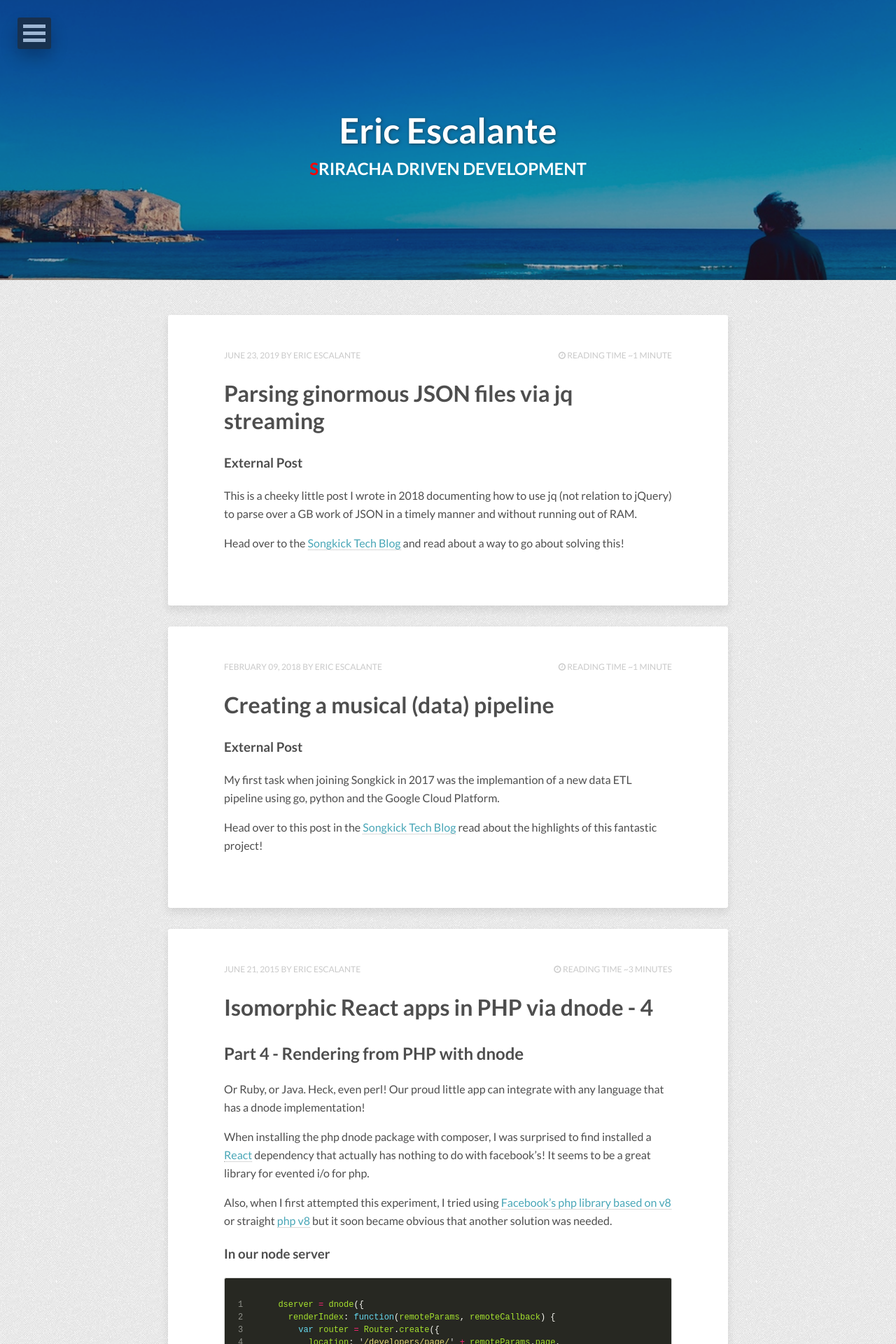
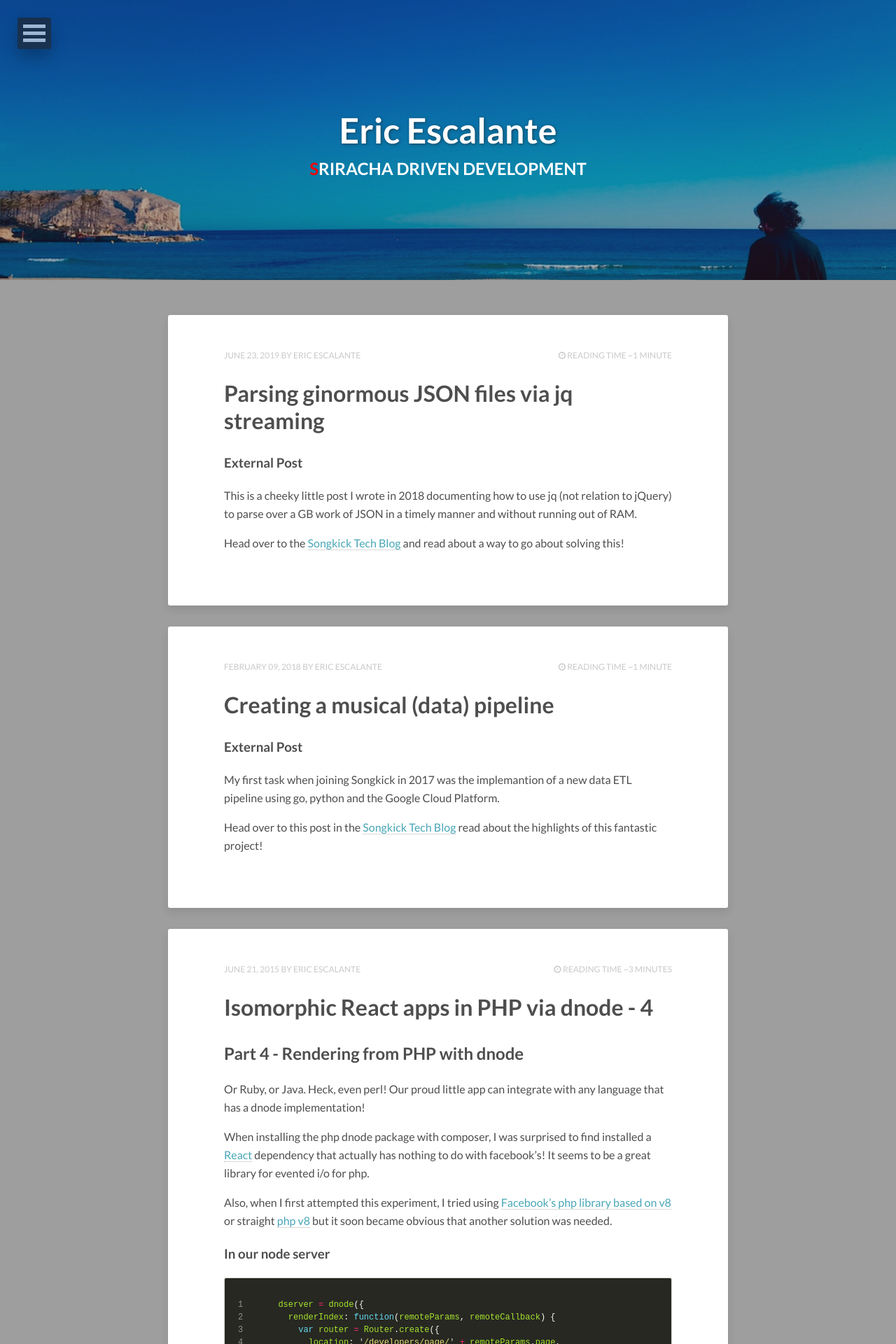
Before and after one commit to ericescalante/ericescalante.github.io, a Jekyll site: the page built from index.html, in a window 1280 px wide. Shown: the top 1920 px of the page at 70% size. Built offline with Jekyll 4.4.1, drawn with Linux system fonts in a browser that asks for light colours; nearby versions of some CDN libraries; the list of posts is cut into pages by our own code.

```diff
--- a/_config.yml
+++ b/_config.yml
@@ -26,7 +26,7 @@ owner:
   google_plus:
 
 # Background image to be tiled on all pages
-background: light_toast.png
+background: light_toast.pngx§
 
 # Analytics and webmaster tools stuff goes here
 google_analytics:
@@ -42,9 +42,6 @@ markdown:    kramdown
 plugins:
   - jekyll-sitemap
   - jekyll-paginate
-  - jekyll-gist
-  - jekyll-feed
-  - github-pages
 sass:
   sass_dir: _sass
   style: compressed
```
Also changed, not shown: README.md.
